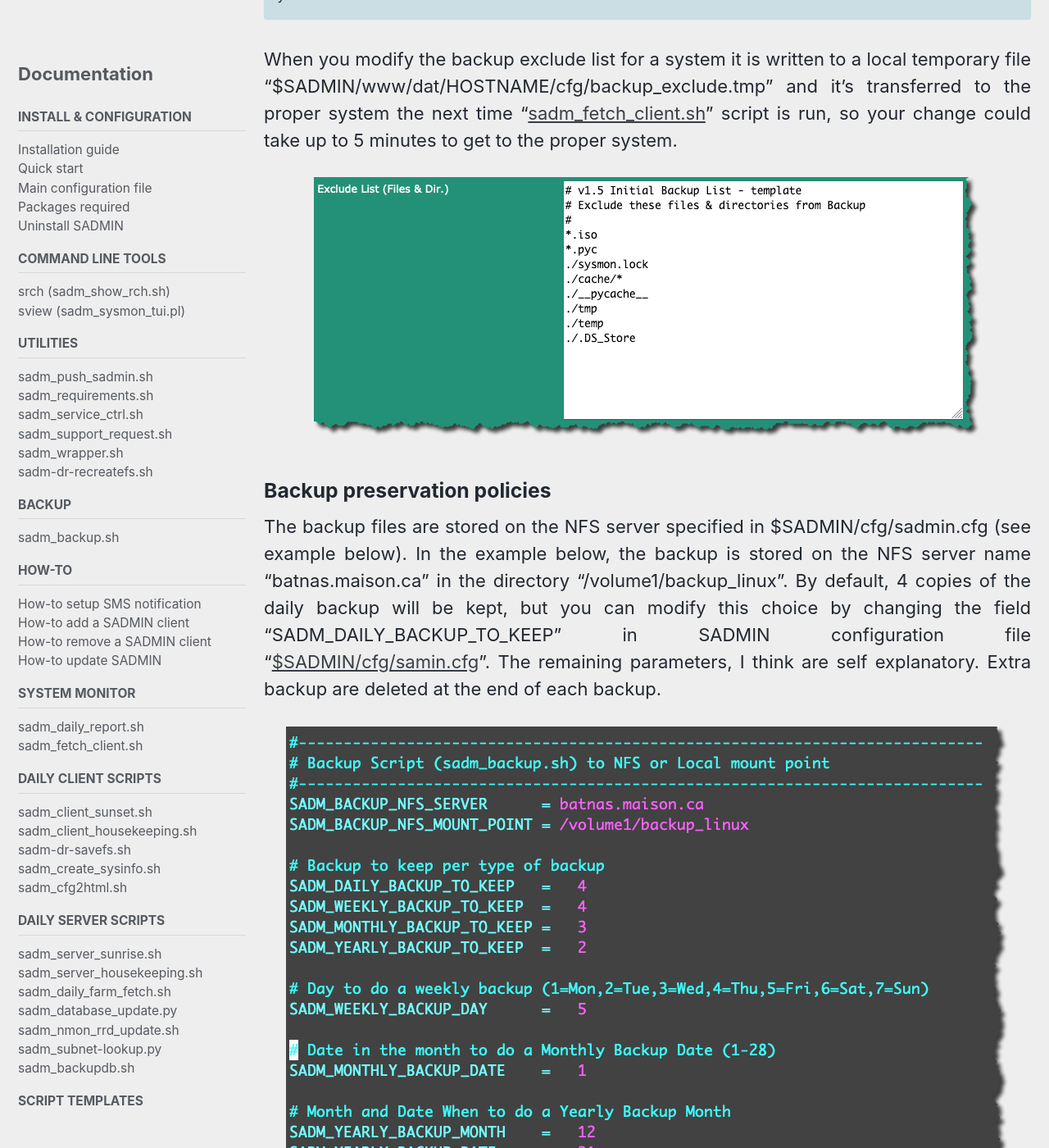
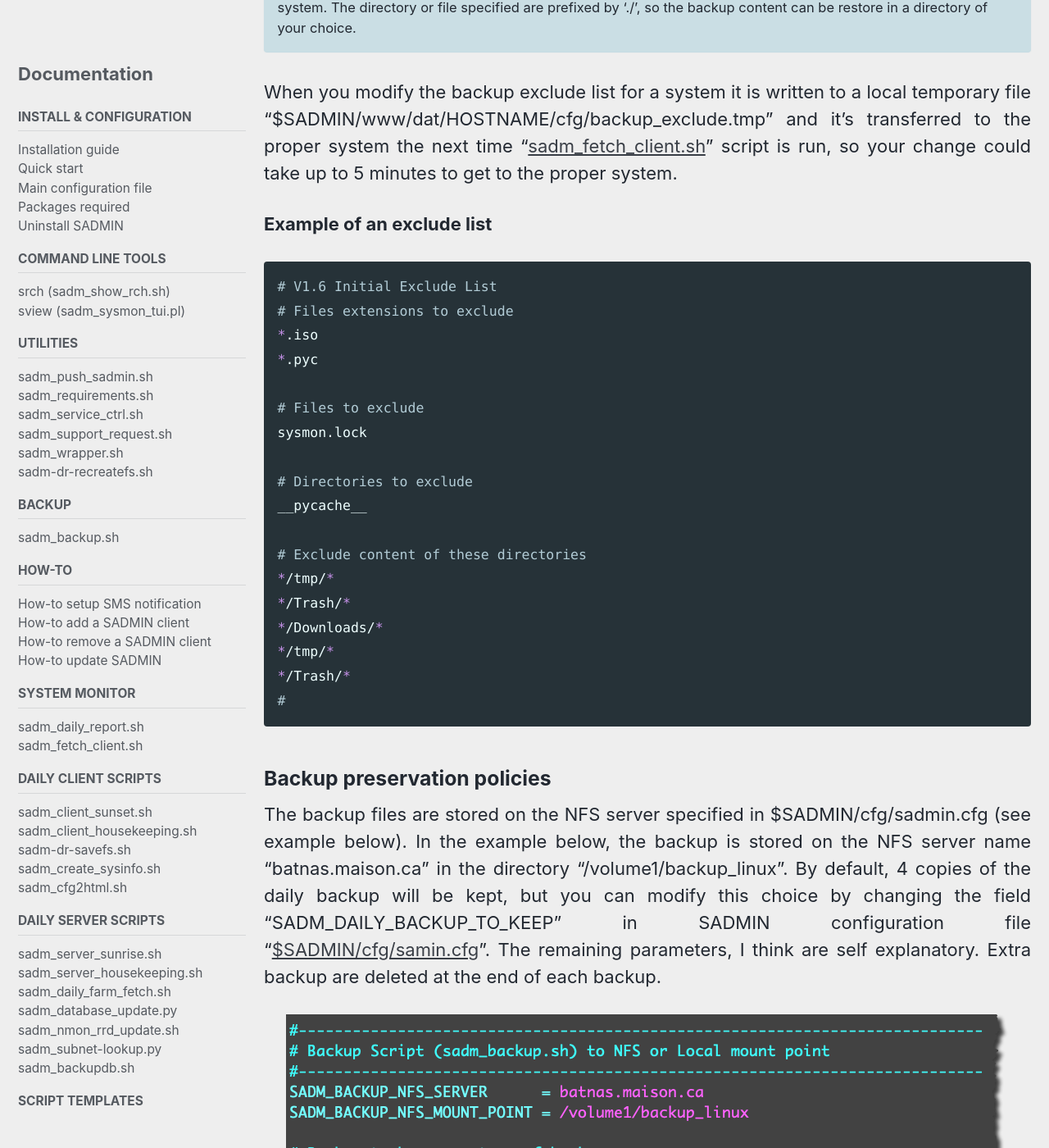
Before and after one commit to jadupl2/jadupl2.github.io, a Jekyll site: the page built from _posts/2021-05-24-sadm-backup.md, in a window 1280 px wide and 1400 px high, scrolled down 4560 px. Shown: the whole window at 82% size. Built offline with Jekyll 4.4.1, drawn with Linux system fonts in a browser that asks for light colours; cached includes are drawn as plain includes; some of the changed text lies outside the part shown.

Commit message:
Modification of Backup page Doc

````diff
--- a/_posts/2021-05-24-sadm-backup.md
+++ b/_posts/2021-05-24-sadm-backup.md
@@ -89,7 +89,24 @@ When you modify the backup list for a system it is written locally to a temporar
 time "[sadm_fetch_client.sh]({% post_url 2021-03-16-sadm-fetch-client %})" script is run, so your
 change could not take up to 5 minutes to get to the proper system.
 {: .text-justify}
-![Daily Backup List](/assets/img/sadm_backup/sadm_backup_backup_list.png){: .align-center}
+
+**Example of a backup list**
+
+```bash
+# v1.5 Initial Backup List - template
+# Notes: Socket Files are automatically excluded
+# One file or directory per line
+# -----------------------------------------------
+#
+$SADMIN
+/home
+/etc
+/root
+/var
+```
+
+
+<!-- ![Daily Backup List](/assets/img/sadm_backup/sadm_backup_backup_list.png){: .align-center}  -->
 
 Directories and files specified in the backup list that cannot be found during backup execution
 are skipped and identified as such in the log file and are not consider as an error, but as warning.
@@ -118,7 +135,30 @@ When you modify the backup exclude list for a system it is written to a local te
 time "[sadm_fetch_client.sh]({% post_url 2021-03-16-sadm-fetch-client %})" script is run, so your
 change could take up to 5 minutes to get to the proper system.
 {: .text-justify}
-![Backup Exclude List](/assets/img/sadm_backup/sadm_backup_exclude.png){: .align-center}
+
+**Example of an exclude list**
+```bash
+# V1.6 Initial Exclude List
+# Files extensions to exclude
+*.iso
+*.pyc
+
+# Files to exclude
+sysmon.lock
+
+# Directories to exclude
+__pycache__
+
+# Exclude content of these directories
+*/tmp/*
+*/Trash/*
+*/Downloads/*
+*/tmp/*
+*/Trash/*
+#
+```
+
+<!-- ![Backup Exclude List](/assets/img/sadm_backup/sadm_backup_exclude.png){: .align-center}  -->
 
 
 ### Backup preservation policies
````
Also changed, not shown: assets/img/sadm_backup/sadm_backup_web_screen.png.
